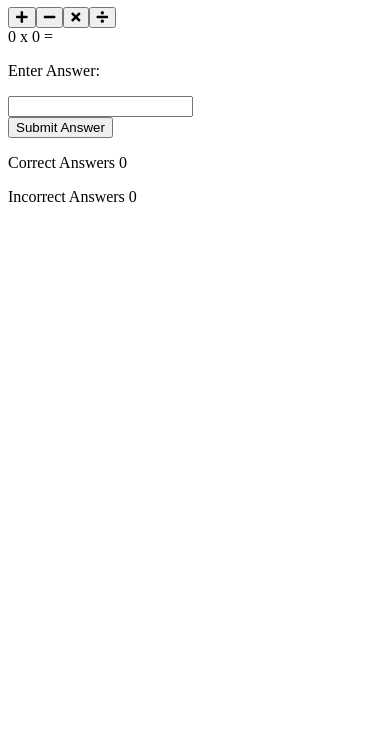
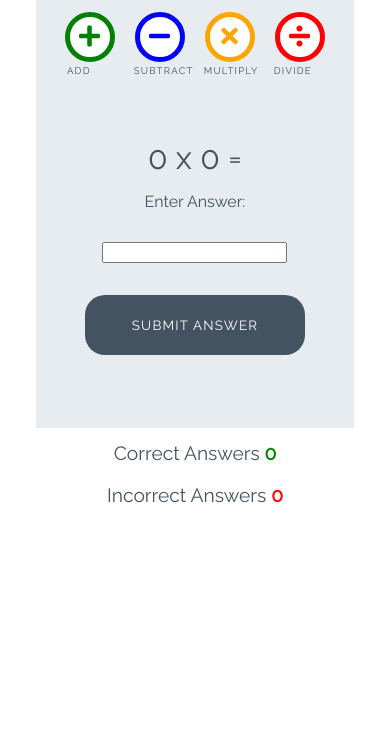
Before and after one commit to CXBeale/love-maths, a plain HTML site: page index.html in a window 390 px wide. Shown: the part 112-844 px from the top of the page. Drawn offline with Linux system fonts and the light colour scheme.

Commit message:
add css styles to game

```diff
--- a/assets/css/style.css
+++ b/assets/css/style.css
@@ -0,0 +1,252 @@
+/* --------- Global style */
+
+body {
+    background-color: white;
+    font-family: "Raleway", sans-serif;
+    color: #445361;
+    text-align: center;
+}
+
+/* --------- Heading */
+
+.heading {
+    text-align: center;
+    font-size: 2.5rem;
+}
+
+.logo {
+    height: 40px;
+    padding-right: 5px;
+}
+
+/* --------- Game layout */
+
+.game-area {
+    background-color: #E6ECF0;
+    box-sizing: border-box;
+    width: 85%;
+    height: 65vh;
+    max-height: 450px;
+    max-width: 830px;
+    margin-left: auto;
+    margin-right: auto;
+    padding: 1%;
+}
+
+.question-area {
+    width: 50%;
+    font-size: 2rem;
+    margin: auto;
+    padding: 50px 0;
+}
+
+.question-area span {
+    padding: 0 5px;
+}
+
+.score-area {
+    margin: 5px auto;
+    width: 60%;
+    font-size: 1.2rem;
+}
+
+.controls-area {
+    width: 85%;
+    margin: 30px auto;
+}
+
+#score {
+    color: green;
+    font-weight: bold;
+}
+
+#incorrect {
+    color: red;
+    font-weight: bold;
+}
+
+.answer-message {
+    display: none;
+    font-size: 1rem;
+}
+
+#answer-box {
+    border: none;
+    color: #445361;
+    display: inline-block;
+    height: 40px;
+    width: 80px;
+    font-size: 1.2rem;
+}
+
+.scores {
+    display: inline-block;
+    padding: 25px;
+}
+
+/* --------- Buttons */
+
+.btn {
+    width: 220px;
+    height: 60px;
+    font-family: "Raleway", sans-serif;
+    text-transform: uppercase;
+    letter-spacing: 1.2px;
+    color: white;
+}
+
+.btn:focus {
+    outline: none;
+}
+
+.btn--big {
+    padding-top: 10px;
+    border-radius: 50%;
+    background-color: white;
+    border: 10px solid;
+    width: 100px;
+    height: 100px;
+    font-size: 3.2rem;
+    margin: 0 30px;
+    transition: all 0.5s;
+}
+
+.btn--big::after{
+    content: attr(data-type);
+    font-size: 1rem;
+    color: #445361;
+    position: relative;
+    left: -0.5em;
+}
+
+.btn--blue {
+    border-color: blue;
+    color: blue;
+}
+
+.btn--blue:active,
+.btn--blue:hover {
+    background-color: darkblue;
+    color: white;
+}
+
+.btn--orange {
+    border-color: orange;
+    color: orange;
+}
+
+.btn--orange:active,
+.btn--orange:hover {
+    background-color: darkorange;
+    color: white;
+}
+
+.btn--red {
+    border-color: red;
+    color: red;
+}
+
+.btn--red:active,
+.btn--red:hover {
+    background-color: darkred;
+    color: white;
+}
+
+.btn--green {
+    border-color: green;
+    color: green;
+}
+
+.btn--green:active,
+.btn--green:hover {
+    background-color: darkgreen;
+    color: white;
+}
+
+.btn--gray {
+    margin-top: 25px;
+    background-color: #445361;
+    border: 1px transparent;
+    border-radius: 20px;
+}
+
+.btn--gray:active,
+.btn--gray:hover {
+    background-color: #0d1013;
+}
+
+/* --------- Media queries */
+
+@media (max-width: 414px) {
+    .controls-area {
+        width: 100%;
+    }
+
+    .btn--big {
+        margin: 0 10px;
+        padding: 5px;
+        border: 5px solid;
+        width: 50px;
+        height: 50px;
+        font-size: 1.5rem;
+    }
+
+    .btn--big::after {
+        font-size: 0.6rem;
+        left: -0.7rem;
+    }
+
+    .question-area {
+        padding: 10% 0;
+        width: 100%;
+    }
+
+    .question-area span {
+        padding: 0;
+    }
+
+    .answer-message {
+        display: block;
+    }
+
+    #answer-box {
+        display: block;
+        margin: 0 auto;
+    }
+    .btn--gray {
+        margin-top: 0;
+    }
+
+    .score-area {
+        width: 100%;
+    }
+
+    .scores {
+        margin: 0.5em auto;
+        display: block;
+        padding: 5px;
+    }
+
+    .heading {
+        font-size: 2rem;
+    }
+}
+
+@media (max-width: 320px) {
+    .game-area {
+        height: 70vh;
+    }
+
+    .controls-area {
+        width: 75%;
+        margin: 10px auto;
+    }
+
+    .btn--big {
+        margin: 10px 10px;
+    }
+    .question-area {
+        padding: 10px 0;
+    }
+
+}
--- a/index.html
+++ b/index.html
@@ -22,21 +22,21 @@
   </head>
   <body>
     <h1 class="heading">
-      <img src="assets/images/logo.png" alt="Logo" />Love Maths
+      <img class="logo" src="assets/images/logo.png" alt="Logo" />Love Maths
     </h1>
 
     <div class="game-area">
       <div class="controls-area">
-        <button class="btn btn--big btn--green">
+        <button data-type="add" class="btn btn--big btn--green">
             <i class="fas fa-plus"></i>
             </button
-        ><button class="btn btn--big btn--blue">
+        ><button data-type="subtract" class="btn btn--big btn--blue">
             <i class="fas fa-minus"></i>
             </button
-        ><button class="btn btn--big btn--orange">
+        ><button data-type="multiply" class="btn btn--big btn--orange">
             <i class="fas fa-times"></i>
             </button
-        ><button class="btn btn--big btn--red">
+        ><button data-type="divide" class="btn btn--big btn--red">
             <i class="fas fa-divide"></i>
             </button>
       </div>
@@ -48,7 +48,7 @@
         <p class="answer-message">
            Enter Answer:
         </p>
-        <input type="number" class="answer-box">
+        <input data-type="submit" type="number" class="answer-box">
       </div>
       <button class="btn btn--gray">Submit Answer</button>
     </div>
```
